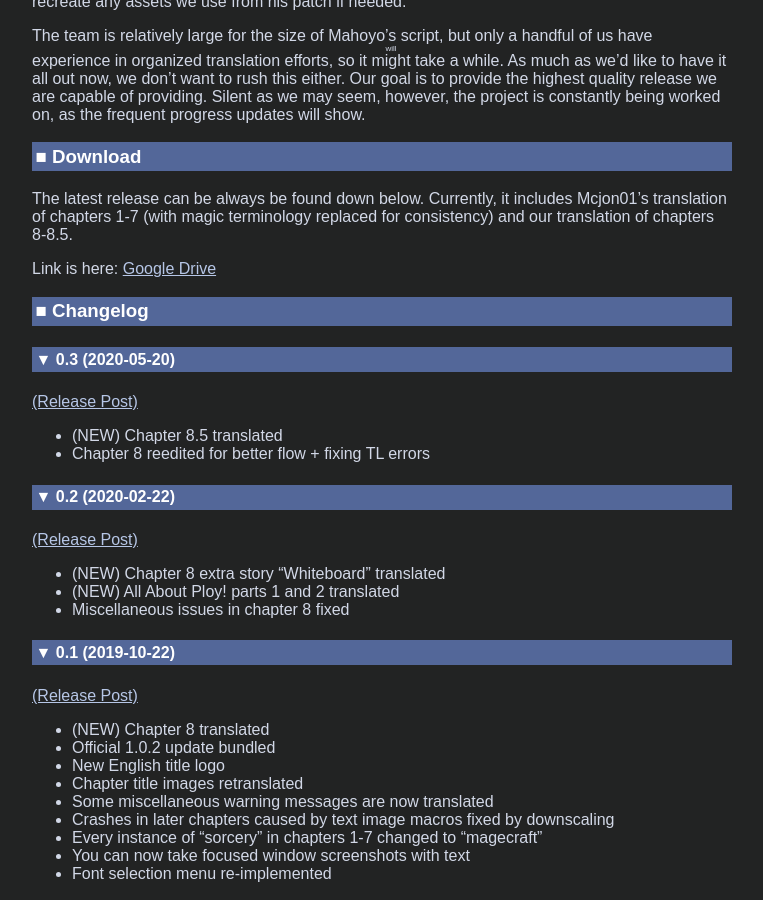
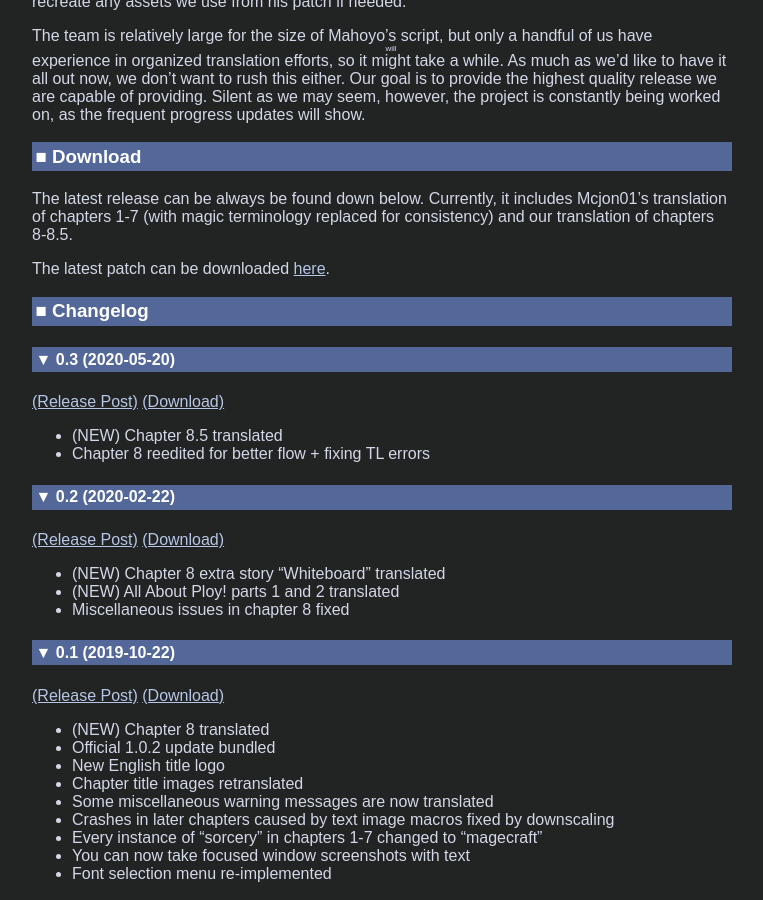
Before and after one commit to Hollow-Moon/Hollow-Moon.github.io, a Jekyll site: the page built from wohn-tl/index.md, in a window 1280 px wide and 900 px high, scrolled down 1259 px. Shown: the whole window, without its empty margins (258-1021 px from the left). Built offline with Jekyll 4.4.1, drawn with Linux system fonts in a browser that asks for light colours.

Commit message:
Change download links from GDrive to Github

```diff
--- a/wohn-tl/index.md
+++ b/wohn-tl/index.md
@@ -19,22 +19,22 @@ The team is relatively large for the size of Mahoyo's script, but only a handful
 ### Download
 The latest release can be always be found down below. Currently, it includes Mcjon01's translation of chapters 1-7 (with magic terminology replaced for consistency) and our translation of chapters 8-8.5.
 
-Link is here: [Google Drive](https://drive.google.com/file/d/1MACYFN9tUWD6Pxpw4Zd2jt38rID3gJ3f/view)
+The latest patch can be downloaded [here](https://github.com/Hollow-Moon/mahoyo-english/releases/download/v0.3/MahoyoEnPatchCh1-8_v3.zip).
 
 ### Changelog
 #### 0.3 (2020-05-20)
-[\(Release Post\)](https://forums.nrvnqsr.com/showthread.php/8586/page7?p=3064717#post3064717)
+[\(Release Post\)](https://forums.nrvnqsr.com/showthread.php/8586/page7?p=3064717#post3064717) [\(Download\)](https://github.com/Hollow-Moon/mahoyo-english/releases/download/v0.3/MahoyoEnPatchCh1-8_v3.zip)
 * (NEW) Chapter 8.5 translated
 * Chapter 8 reedited for better flow + fixing TL errors
 
 #### 0.2 (2020-02-22)
-[\(Release Post\)](https://forums.nrvnqsr.com/showthread.php/8586/page5?p=3045386#post3045386)
+[\(Release Post\)](https://forums.nrvnqsr.com/showthread.php/8586/page5?p=3045386#post3045386) [\(Download\)](https://github.com/Hollow-Moon/mahoyo-english/releases/download/v0.2/MahoyoEnPatchCh1-8_v2.zip)
 * (NEW) Chapter 8 extra story "Whiteboard" translated
 * (NEW) All About Ploy! parts 1 and 2 translated
 * Miscellaneous issues in chapter 8 fixed
 
 #### 0.1 (2019-10-22)
-[\(Release Post\)](https://forums.nrvnqsr.com/showthread.php/8586/page2?p=3021055#post3021055)
+[\(Release Post\)](https://forums.nrvnqsr.com/showthread.php/8586/page2?p=3021055#post3021055) [\(Download\)](https://github.com/Hollow-Moon/mahoyo-english/releases/download/v0.1/MahoyoEnPatchCh1-8.zip)
 * (NEW) Chapter 8 translated
 * Official 1.0.2 update bundled
 * New English title logo
```
